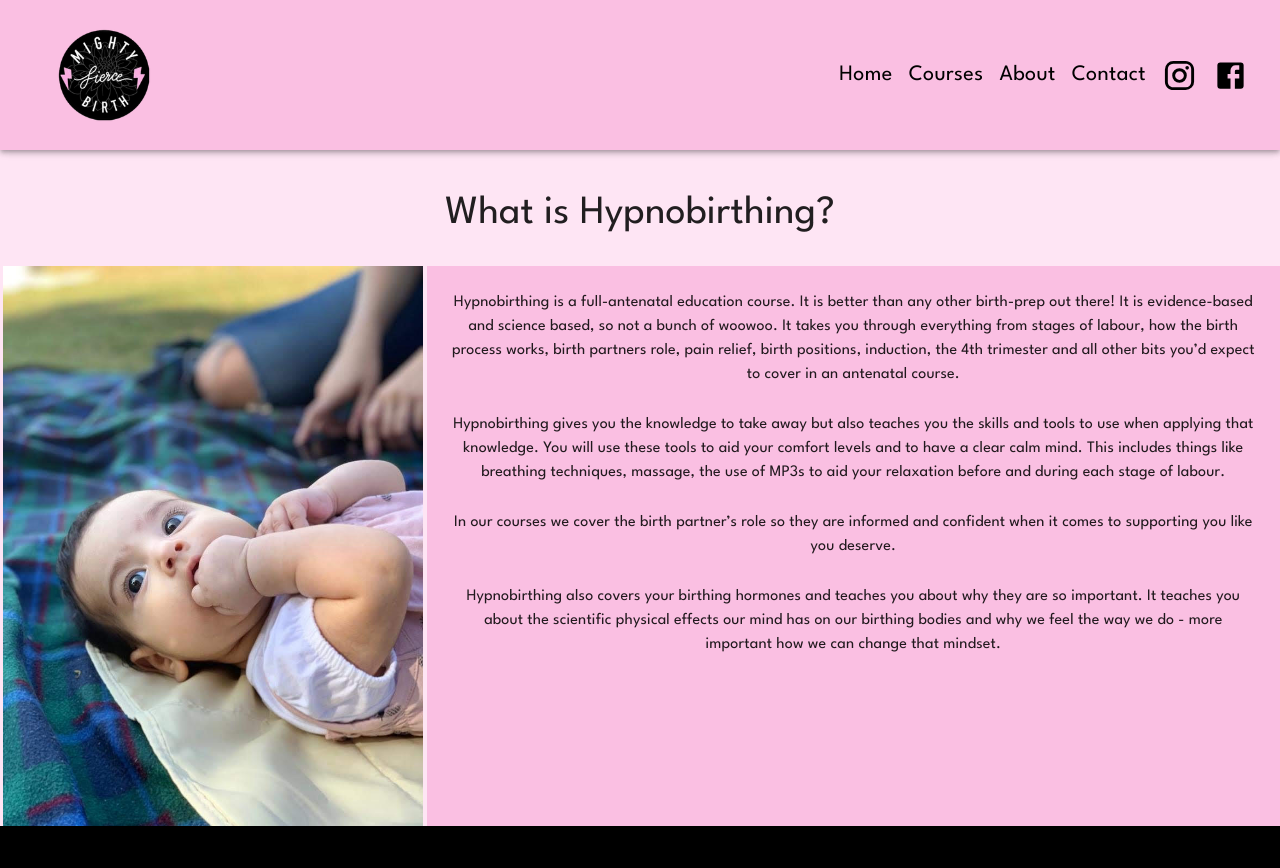
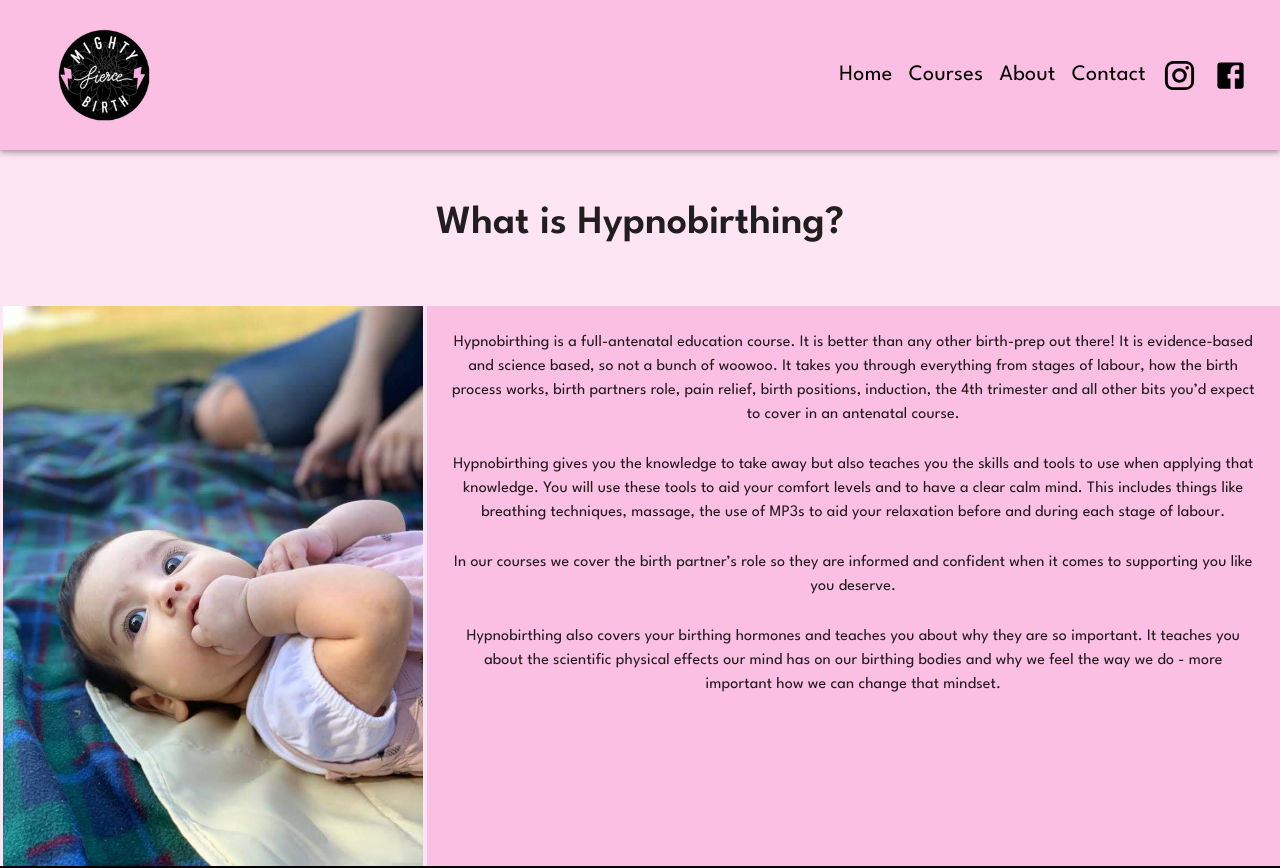
Before and after one commit to AlexJackson01/mighty-fierce-birth, a React (Create React App) app in the folder client/: page /about in a window 1280 px wide. Shown: the top 868 px of the page. Built offline with nearby package versions, Linux system fonts and the light colour scheme.

Commit message:
Changed headers so they're all the same size

```diff
--- a/client/src/screens/AboutPage.js
+++ b/client/src/screens/AboutPage.js
@@ -11,7 +11,7 @@ export default function AboutPage () {
     <div className='about-bg'>
       {/* <Nav /> */}
       <Fade bottom>
-      <h2 className='hypno-header'>What is Hypnobirthing?</h2>
+      <h1 className='about-header'>What is Hypnobirthing?</h1>
         <Grid container spacing={0}>
         <Grid
             item
--- a/client/src/screens/ContactPage.js
+++ b/client/src/screens/ContactPage.js
@@ -12,7 +12,7 @@ export default function ContactPage () {
     <div>
       <div className='contact-page'>
         <Fade bottom>
-          <h2>Contact</h2>
+          <h1 className='about-header'>Contact</h1>
           <Grid container spacing={2} sx={{ paddingBottom: 3 }}>
             <Grid item xs={12} sm={12} md={6}>
               <Paper elevation={3} sx={{ padding: "30px", paddingBottom: 8.4, display: "flex", justifyContent: "center", alignItems: "center" }}>
```
